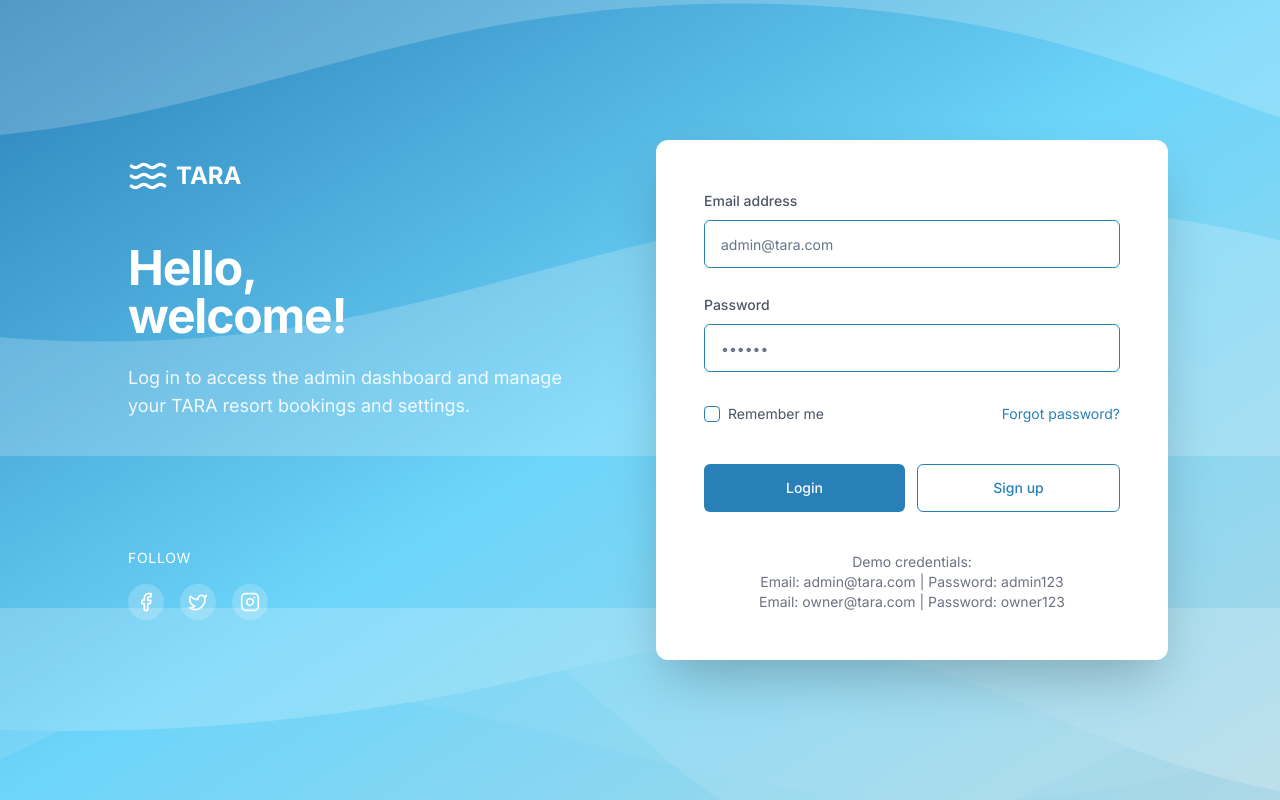
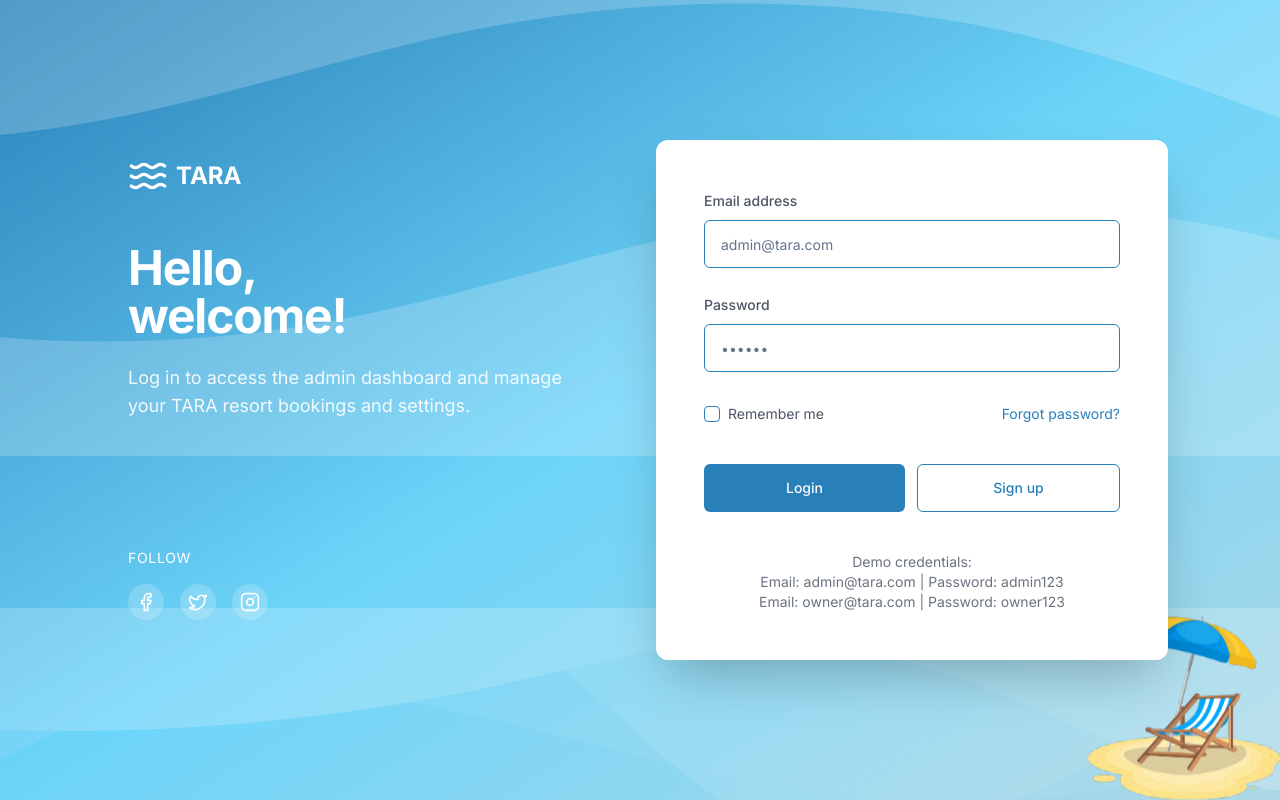
Before and after one commit to KaveeshaKaru/chirp-story-flow, a React (Vite) app: page /admin/login in a window 1280 px wide. Built offline with nearby package versions, Linux system fonts and the light colour scheme.

Commit message:
Add beach umbrella to login page
Adds the beachUmbrella.svg to the bottom right corner of the admin login page.

```diff
--- a/src/pages/AdminLogin.tsx
+++ b/src/pages/AdminLogin.tsx
@@ -73,6 +73,15 @@ const AdminLogin = () => {
             <path d="M0,0V5.63C149.93,59,314.09,71.32,475.83,42.57c43-7.64,84.23-20.12,127.61-26.46,59-8.63,112.48,12.24,165.56,35.4C827.93,77.22,886,95.24,951.2,90c86.53-7,172.46-45.71,248.8-84.81V0Z" fill="#ffffff"></path>
           </svg>
         </div>
+      </div>
+
+      {/* Beach umbrella decoration */}
+      <div className="absolute bottom-0 right-0 w-32 h-32 md:w-48 md:h-48 z-10 animate-float-slow">
+        <img
+          src="/beachUmbrella.svg"
+          alt="Beach Umbrella"
+          className="w-full h-full object-contain"
+        />
       </div>
 
       <div className="container flex flex-col md:flex-row max-w-6xl mx-auto z-10">
```
